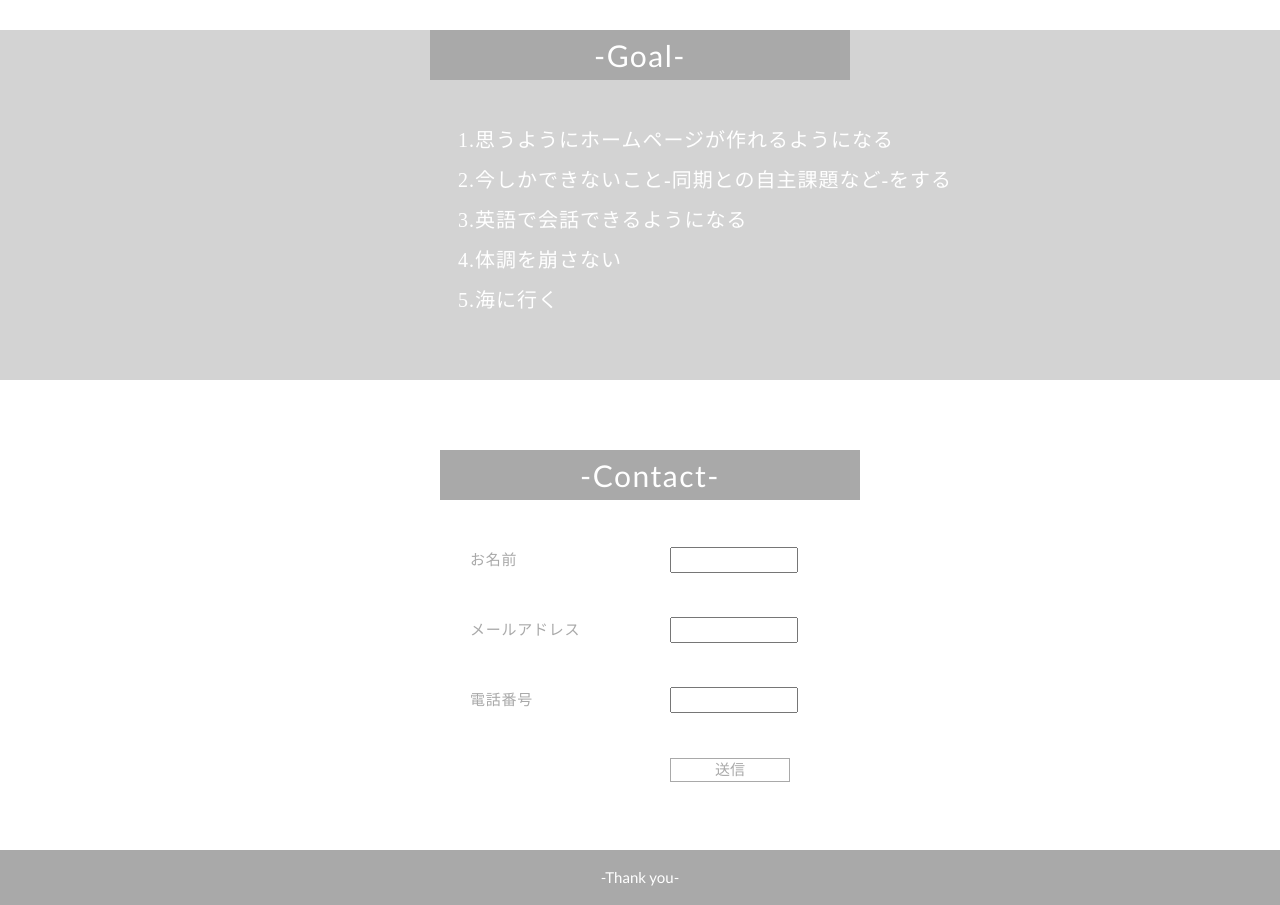
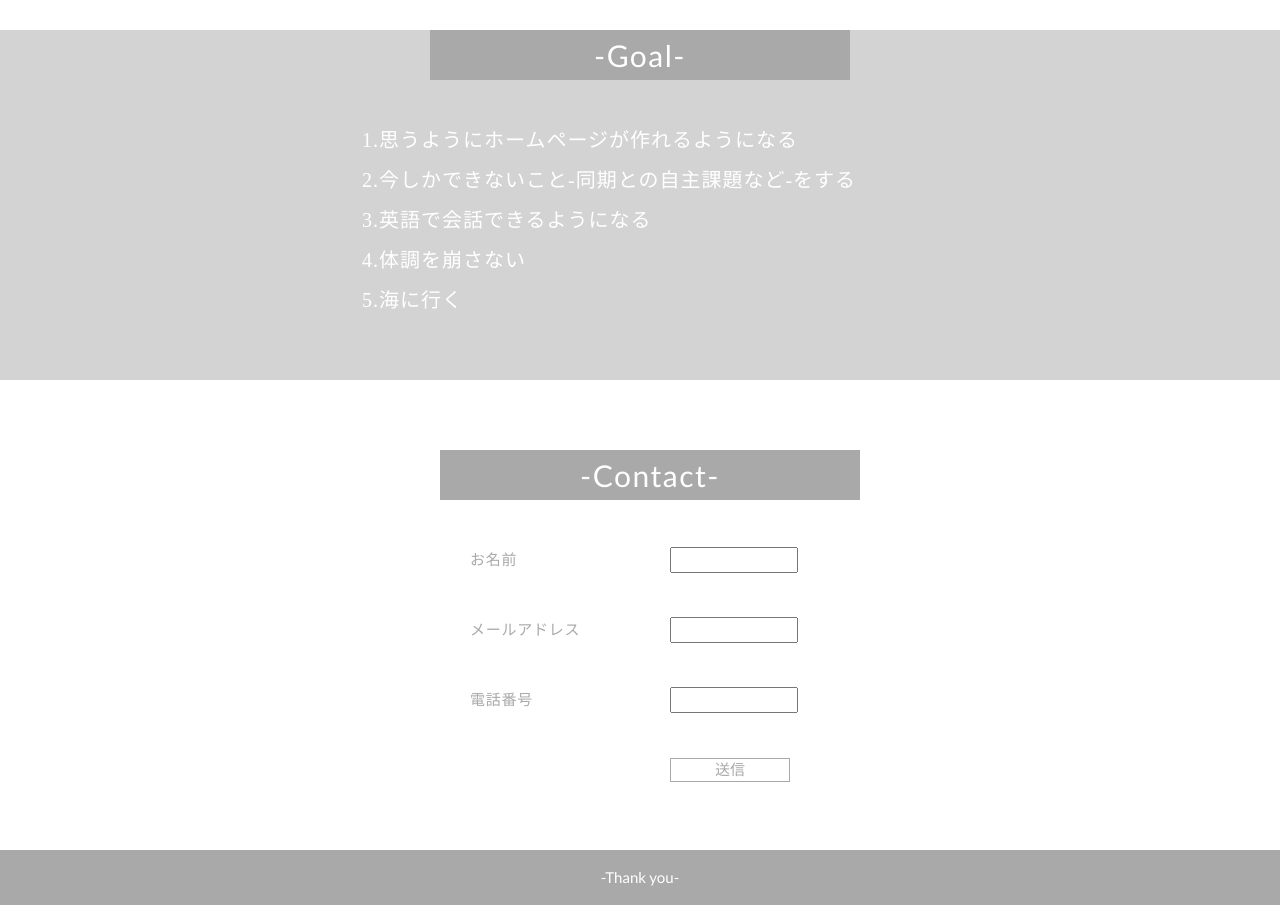
Before and after one commit to yuki-miyake-3/self_introduction_yuki-miyake, a plain HTML site: page 自己紹介0504/index.html in a window 1280 px wide. Shown: the part 1520-2425 px from the top of the page. Drawn offline with Linux system fonts and the light colour scheme.

Commit message:
responsive last1

```diff
--- a/自己紹介0504/style.css
+++ b/自己紹介0504/style.css
@@ -168,9 +168,14 @@ img:hover{
     height: 350px;
 }
 
+.main2-comment{
+    width: 45%;
+    margin: auto;
+  }
+
+
 .main2-comment> li{
     font-size: 20px;
-    margin-left: 35%;
     padding:10px;
     color: white;
     letter-spacing: 0.05em;
```
